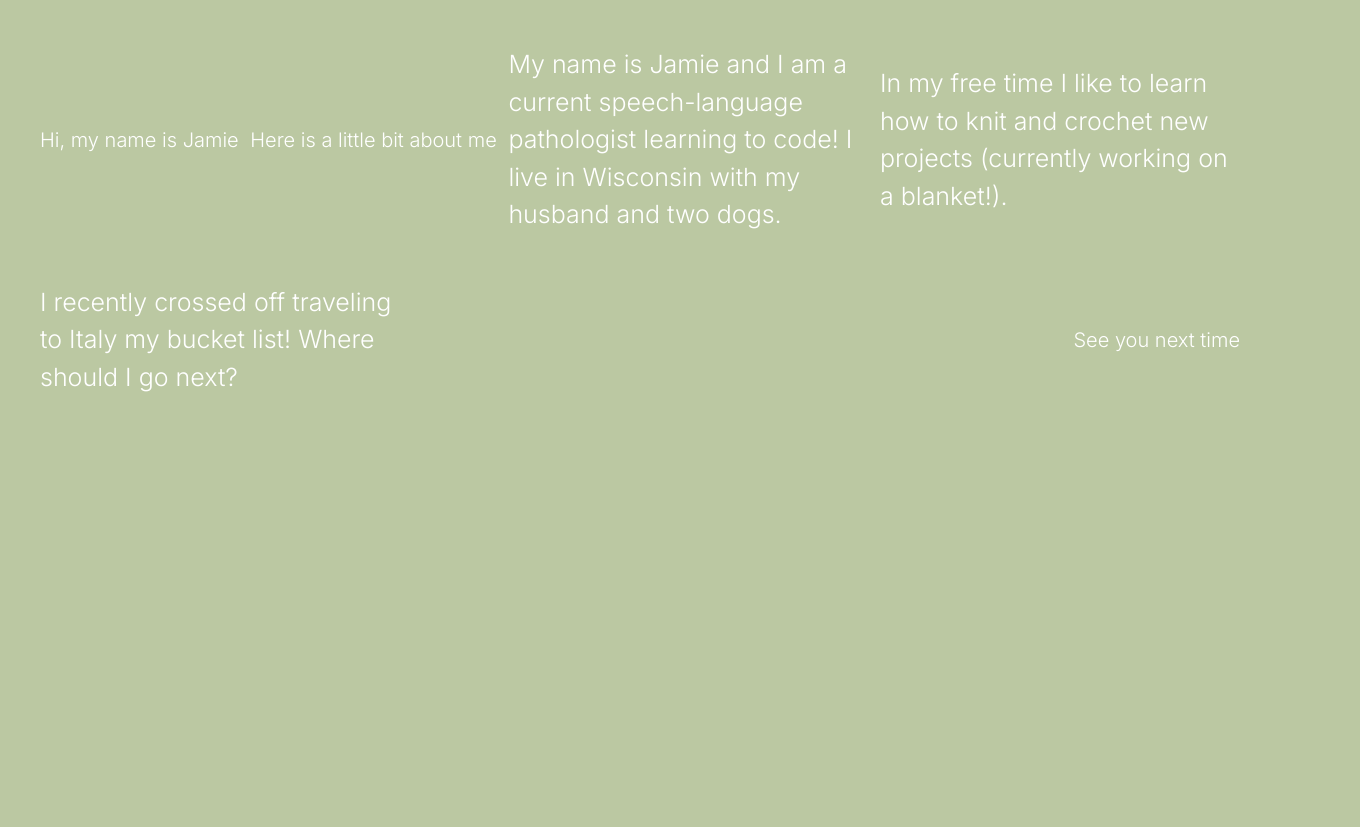
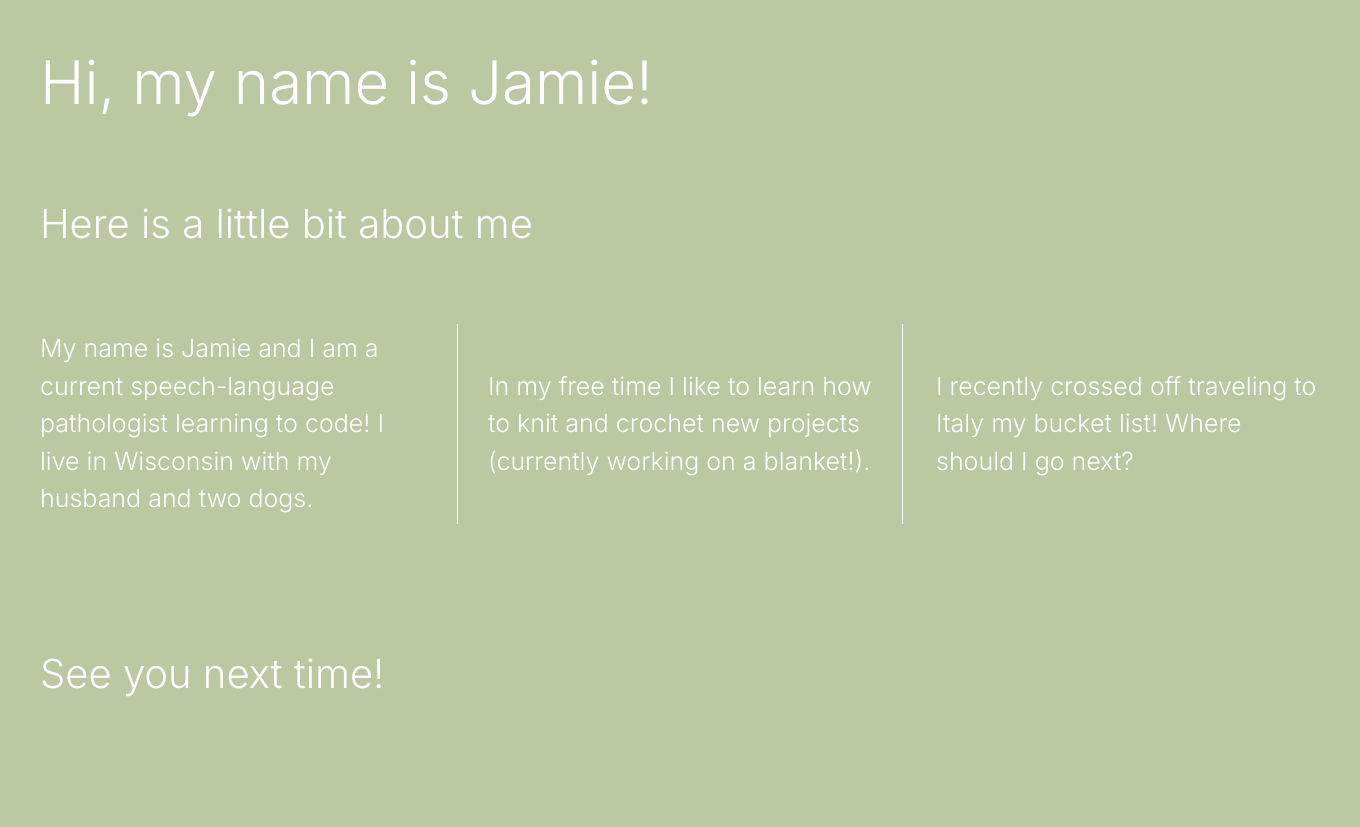
Before and after one commit to jamiehov/07.01-206-divs-flexbox-starter, a plain HTML site: page index.html in a window 1280 px wide. Shown: the whole page, 1360 px wide, since content can reach past the window. Drawn offline with nearby package versions, Linux system fonts and the light colour scheme.

Commit message:
Completed layout with flexbox

```diff
--- a/css/main.css
+++ b/css/main.css
@@ -107,6 +107,7 @@ body {
   font-size: 1.25em;
   height: 100%;
   color: #fff;
+  width: 100%;
 }
 
 .flex-container {
@@ -120,8 +121,22 @@ header,
 footer,
 main {
     display: flex;
-    justify-content: center;
+    justify-content: flex-start;
     align-items: center;
+    width: 100%;
+    font-size: 2em;
+}
+
+header {
+    font-size: 3em;
+}
+
+main {
+    height: 200px;
+}
+
+footer {
+    height: 300px;
 }
 
 .flex-items {
@@ -135,7 +150,7 @@ main {
   align-items: center;
 }
 
-.div-2 {
+#div-2 {
     border-left: 1px solid #fff;
     border-right: 1px solid #fff;
     padding-left: 30px;
--- a/index.html
+++ b/index.html
@@ -23,7 +23,7 @@
         <![endif]-->
 
         <section class="flex-container">
-            <header>Hi, my name is Jamie</header>
+            <header>Hi, my name is Jamie!</header>
             <main>Here is a little bit about me</main>
             <div id="div-1" class="flex-items">
                 My name is Jamie and I am a current speech-language pathologist learning to code! I live in Wisconsin with my husband and two dogs.
@@ -34,7 +34,7 @@
             <div id="div-3" class="flex-items">
                 I recently crossed off traveling to Italy my bucket list! Where should I go next?
             </div>
-            <footer>See you next time</footer>
+            <footer>See you next time!</footer>
         </section>
 
         <script src="https://ajax.googleapis.com/ajax/libs/jquery/1.11.3/jquery.min.js"></script>
```
